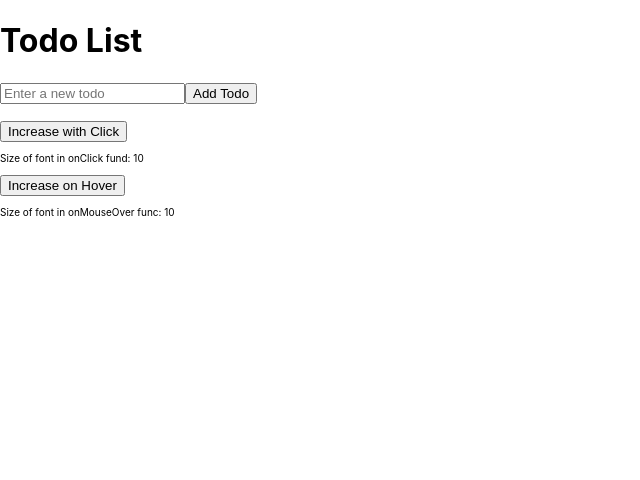
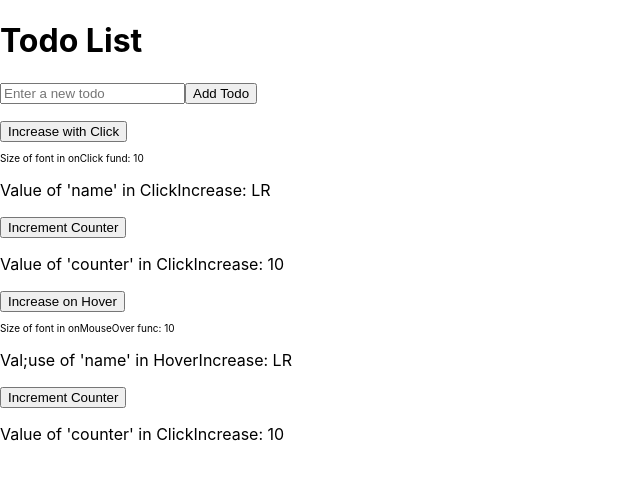
Before and after one commit to Alex-Linden/hoc-example, a React (Create React App) app: page / in a window 1280 px wide. Shown: the top 480 px of the page, without its empty margins (0-640 px from the left). Built offline with nearby package versions, Linux system fonts and the light colour scheme.

Commit message:
add counter to HOC

```diff
--- a/src/components/ClickIncrease.js
+++ b/src/components/ClickIncrease.js
@@ -1,9 +1,9 @@
 import React, { useState } from "react";
 import withCounter from "./withCounter";
 
-function ClickIncrease() {
+function ClickIncrease(props) {
   const [fontSize, setFontSize] = useState(10);
-
+  const { counter, incrementCounter } = props;
   return (
     <div>
 
@@ -11,6 +11,9 @@ function ClickIncrease() {
         Increase with Click
       </button>
       <p style={{ fontSize }}>Size of font in onClick fund: {fontSize}</p>
+      <p> Value of 'name' in ClickIncrease: {props.name}</p>
+      <button onClick={() => incrementCounter()}>Increment Counter</button>
+      <p>Value of 'counter' in ClickIncrease: {counter}</p>
     </div>
   );
 }
--- a/src/components/HoverIncrease.js
+++ b/src/components/HoverIncrease.js
@@ -1,8 +1,9 @@
 import React, { useState } from "react";
 import withCounter from "./withCounter";
 
-function HoverIncrease() {
+function HoverIncrease(props) {
   const [fontSize, setFontSize] = useState(10);
+  const { counter, incrementCounter } = props;
 
   return (
     <div>
@@ -11,6 +12,9 @@ function HoverIncrease() {
         Increase on Hover
       </button>
       <p style={{ fontSize }}>Size of font in onMouseOver func: {fontSize}</p>
+      <p> Val;use of 'name' in HoverIncrease: {props.name}</p>
+      <button onMouseOver={() => incrementCounter()}>Increment Counter</button>
+      <p>Value of 'counter' in ClickIncrease: {counter}</p>
     </div>
   );
 }
--- a/src/components/withCounter.js
+++ b/src/components/withCounter.js
@@ -1,8 +1,13 @@
-import React from "react";
+import React, { useState } from "react";
 const UpdatedComponent = (OriginalComponent) => {
   function NewComponent(props) {
     //render OriginalComponent and pass on its props.
-    return <OriginalComponent />;
+    const [counter, setCounter] = useState(10);
+    return <OriginalComponent
+      name="LR"
+      counter={counter}
+      incrementCounter={() => setCounter((counter) => counter + 1)}
+    />;
   }
   return NewComponent;
 };
```
